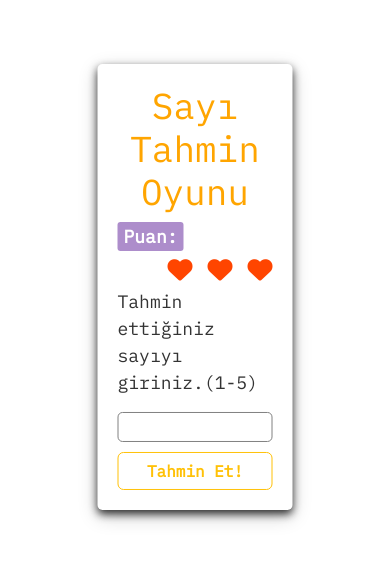
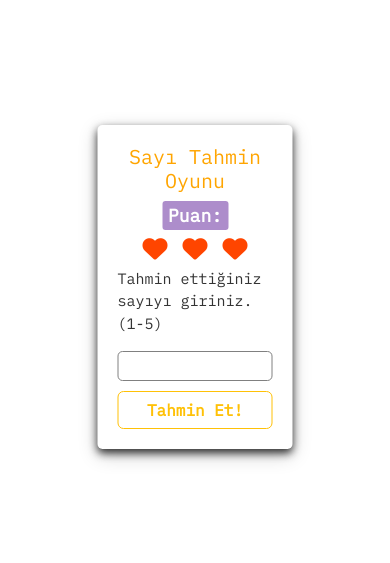
Before and after one commit to pinaraliogullari/BauWissenTasks, a plain HTML site: page pinar_aliogullari_javascript_odevi/Odev5/index.html in a window 390 px wide. Shown: the part 135-698 px from the top of the page. Drawn offline with nearby package versions, Linux system fonts and the light colour scheme.

Commit message:
task-5 media query is ok

```diff
--- a/pinar_aliogullari_javascript_odevi/Odev5/index.html
+++ b/pinar_aliogullari_javascript_odevi/Odev5/index.html
@@ -25,10 +25,10 @@
             </div>
             <div class="row">
 
-                <div class="col-md-6 score ">
+                <div class=" col-sm-12 col-md-6  score ">
                     <button type="button" id="score-button">Puan: </button>
                 </div>
-                <div class="col-md-6 " id="hearts">
+                <div class=" col-sm-12 col-md-6 " id="hearts">
                     <i class="fa-solid fa-heart  orange"></i>
                     <i class="fa-solid fa-heart orange"></i>
                     <i class="fa-solid fa-heart orange"></i>
--- a/pinar_aliogullari_javascript_odevi/Odev5/style.css
+++ b/pinar_aliogullari_javascript_odevi/Odev5/style.css
@@ -81,7 +81,8 @@ body {
     text-align: start;
 
 }
-#score-button{
+
+#score-button {
     background-color: rgb(173, 141, 203);
     border: none;
     color: #fff;
@@ -89,3 +90,31 @@ body {
     font-size: 18px;
     font-weight: bold;
 }
+
+@media screen and (max-width: 576px) {
+    .score {
+        text-align: center;
+    }
+
+    #hearts {
+        text-align: center;
+        font-size: 25px;
+    }
+
+    #text {
+
+        font-size: 15px;
+
+    }
+
+    #title h2 {
+        font-size: 20px;
+        color: orange;
+    }
+
+    #result {
+
+        font-size: 15px;
+
+    }
+}
```
Also changed, not shown: pinar_aliogullari_js_counter/index.html (added, +25 -0 lines), pinar_aliogullari_js_counter/app.js (added), pinar_aliogullari_js_counter/style.css (added). Lines whose indentation alone changed are shown as unchanged.
